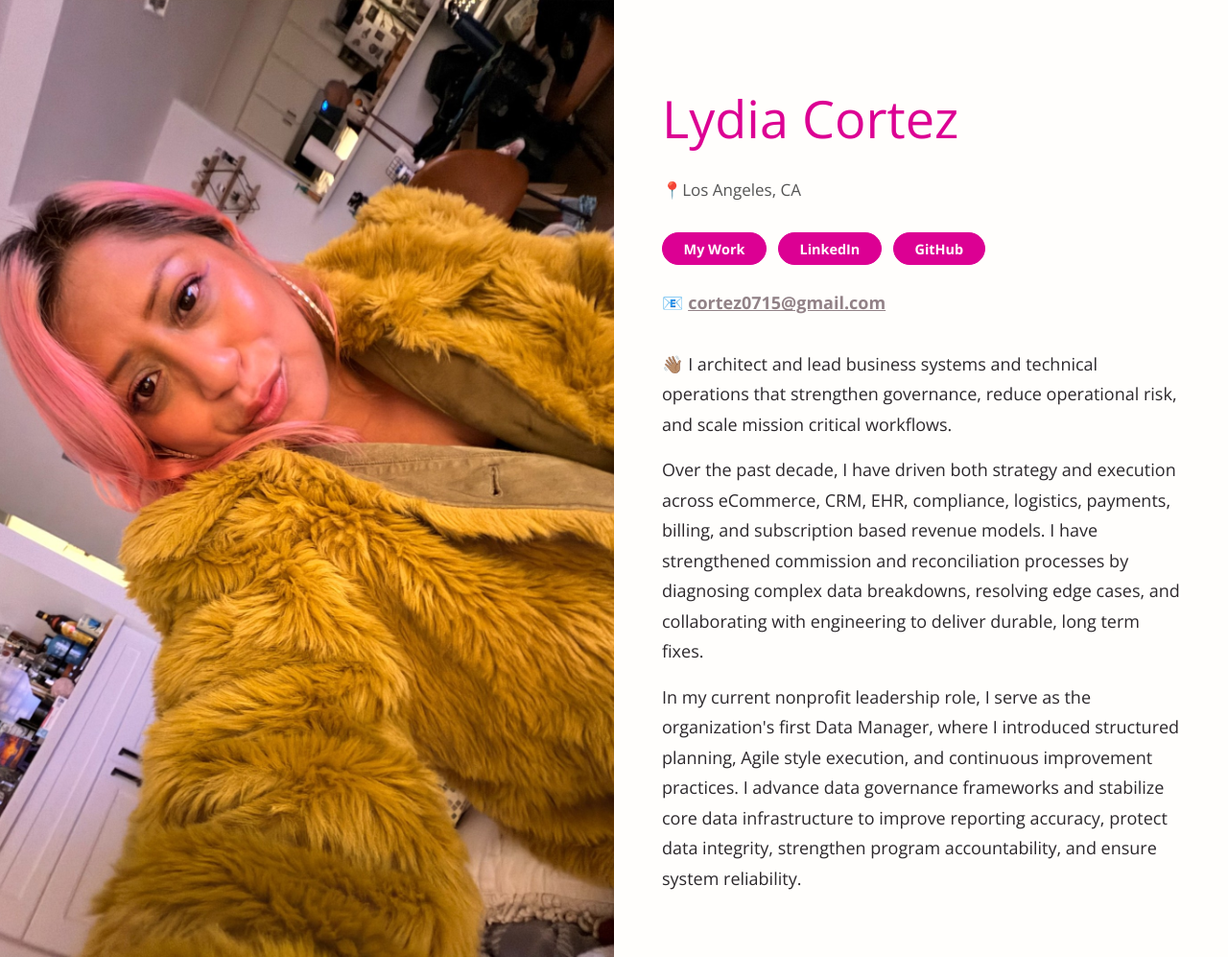
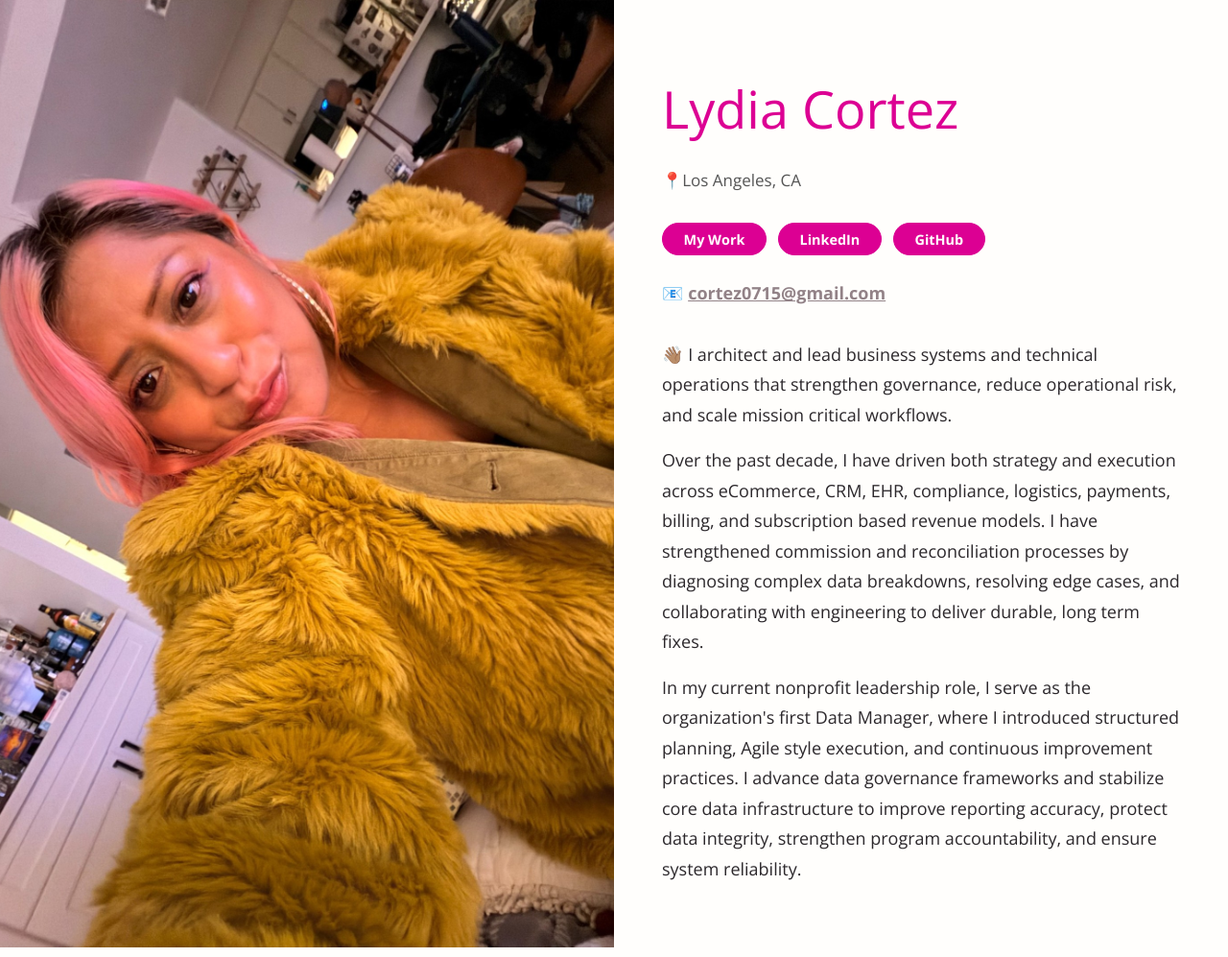
Before and after one commit to lylyco/lylyco.github.io, a Jekyll site: the page built from index.html, in a window 1280 px wide. Shown: the whole page at 96% size. Built offline with Jekyll 4.4.1, drawn with Linux system fonts in a browser that asks for light colours.

Commit message:
“adjustv5”

```diff
--- a/_layouts/half.html
+++ b/_layouts/half.html
@@ -9,7 +9,7 @@
         style="position: relative !important;"
       >
 
-<h1 class="pageTitle" style="margin-top: 45px;">
+<h1 class="pageTitle" style="margin-top: 35px;">
   {{ site.title }}
 </h1>
     <div style="
```
